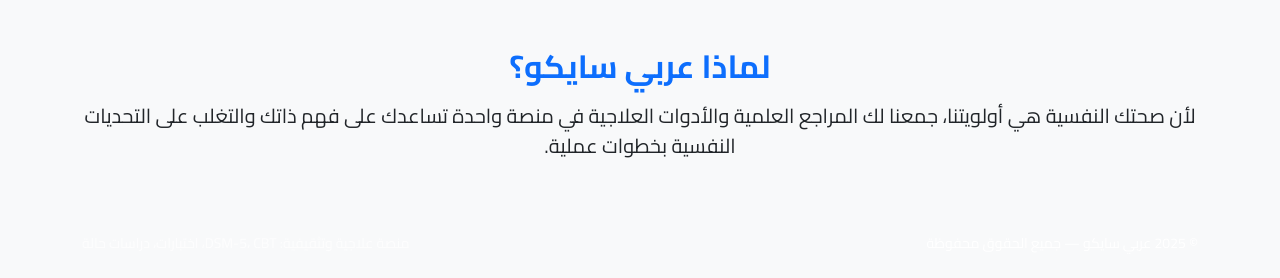
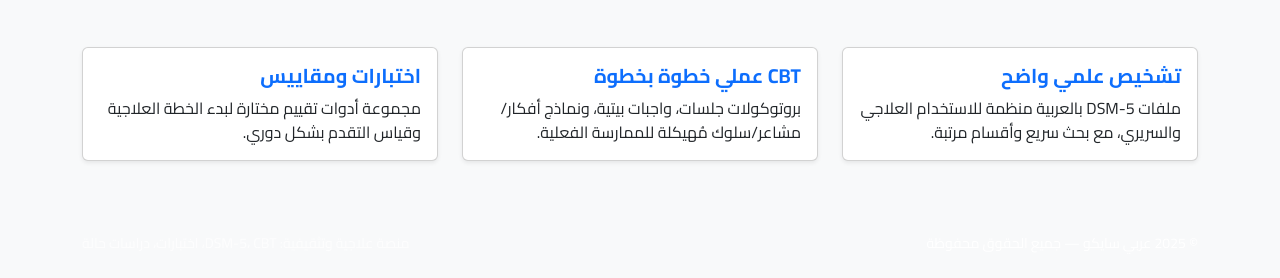
Before and after one commit to mhfh1414/arabi-psycho-site, a Flask app: template templates/index.html in a window 1280 px wide. Shown: the part 697-975 px from the top of the page. Run offline with Flask 3, Linux system fonts and the light colour scheme; the template is opened without the code that fills it, so the values that code supplies are empty.

Commit message:
Update index.html

```diff
--- a/templates/index.html
+++ b/templates/index.html
@@ -1,25 +1,49 @@
 {% extends "base.html" %}
+{% block title %}عربي سايكو — منصتك النفسية{% endblock %}
 {% block content %}
-<!-- قسم البانر -->
-<header class="hero-section text-white d-flex align-items-center justify-content-center">
-  <div class="text-center">
-    <h1 class="fw-bold display-4">عربي سايكو 🌿</h1>
-    <p class="lead mt-3">منصتك النفسية المتكاملة للعلاج المعرفي السلوكي DSM-5، CBT، والاختبارات</p>
-    <div class="mt-4">
-      <a href="/dsm" class="btn btn-primary btn-lg mx-2">دخول DSM-5</a>
-      <a href="/cbt" class="btn btn-outline-light btn-lg mx-2">العلاج المعرفي السلوكي CBT</a>
-      <a href="/tests" class="btn btn-success btn-lg mx-2">الاختبارات النفسية</a>
-      <a href="/case_study" class="btn btn-warning btn-lg mx-2">دراسة حالة</a>
+
+<header class="hero-section text-white d-flex align-items-center">
+  <div class="container text-center">
+    <h1 class="display-5 fw-bold">صحتك النفسية أولويتنا</h1>
+    <p class="lead mt-2">
+      منصة عربية موثوقة تجمع DSM-5 والعلاج المعرفي السلوكي CBT والاختبارات والأدوات العملية.
+    </p>
+    <div class="mt-4 d-flex flex-wrap gap-3 justify-content-center">
+      <a href="/dsm" class="btn btn-primary btn-lg px-4">الدخول إلى DSM-5</a>
+      <a href="/cbt" class="btn btn-outline-light btn-lg px-4">العلاج المعرفي السلوكي CBT</a>
+      <a href="/tests" class="btn btn-success btn-lg px-4">الاختبارات النفسية</a>
+      <a href="/case_study" class="btn btn-warning btn-lg px-4 text-dark">نموذج دراسة حالة</a>
     </div>
   </div>
 </header>
 
-<!-- قسم تعريف -->
-<section class="container my-5 text-center">
-  <h2 class="fw-bold text-primary">لماذا عربي سايكو؟</h2>
-  <p class="mt-3 fs-5">
-    لأن صحتك النفسية هي أولويتنا، جمعنا لك المراجع العلمية والأدوات العلاجية
-    في منصة واحدة تساعدك على فهم ذاتك والتغلب على التحديات النفسية بخطوات عملية.
-  </p>
+<section class="container my-5">
+  <div class="row g-4">
+    <div class="col-md-4">
+      <div class="h-100 card feature shadow-sm">
+        <div class="card-body">
+          <h5 class="card-title fw-bold text-primary mb-2">تشخيص علمي واضح</h5>
+          <p class="card-text">ملفات DSM-5 بالعربية منظمة للاستخدام العلاجي والسريري، مع بحث سريع وأقسام مرتبة.</p>
+        </div>
+      </div>
+    </div>
+    <div class="col-md-4">
+      <div class="h-100 card feature shadow-sm">
+        <div class="card-body">
+          <h5 class="card-title fw-bold text-primary mb-2">CBT عملي خطوة بخطوة</h5>
+          <p class="card-text">بروتوكولات جلسات، واجبات بيتية، ونماذج أفكار/مشاعر/سلوك مُهيكلة للممارسة الفعلية.</p>
+        </div>
+      </div>
+    </div>
+    <div class="col-md-4">
+      <div class="h-100 card feature shadow-sm">
+        <div class="card-body">
+          <h5 class="card-title fw-bold text-primary mb-2">اختبارات ومقاييس</h5>
+          <p class="card-text">مجموعة أدوات تقييم مختارة لبدء الخطة العلاجية وقياس التقدم بشكل دوري.</p>
+        </div>
+      </div>
+    </div>
+  </div>
 </section>
+
 {% endblock %}
```
